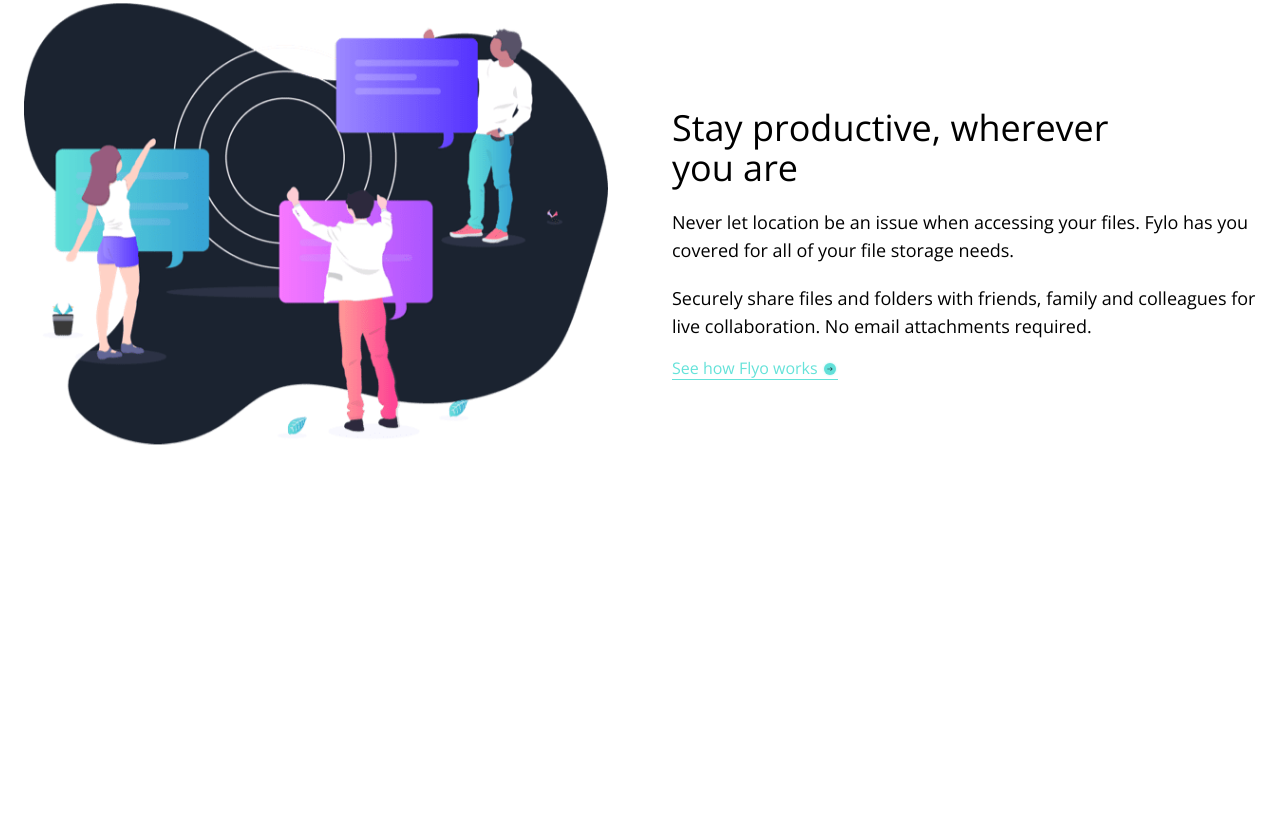
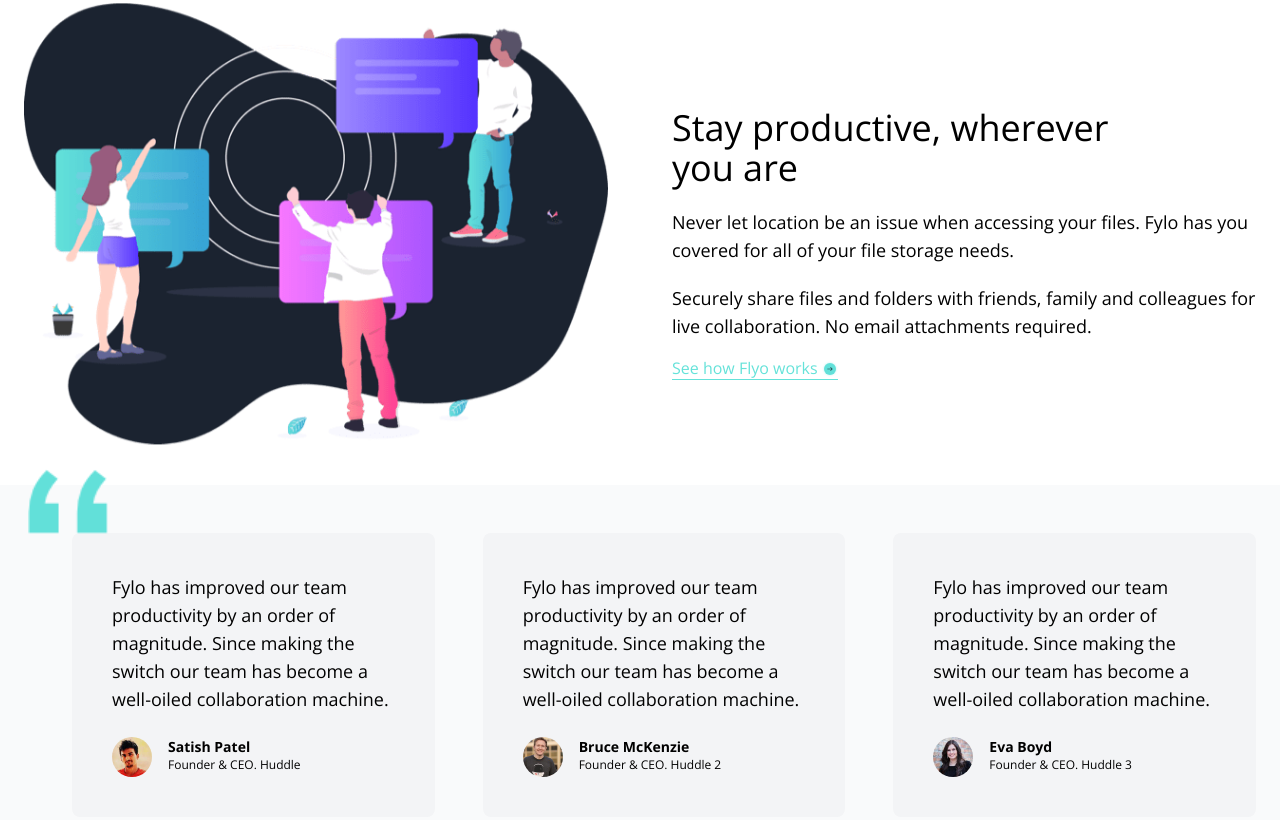
Before and after one commit to Plyavinskiy/fylo-with-tailwind-css, a website: page index.html in a window 1280 px wide. Shown: the part 2143-2963 px from the top of the page. Before the commit the page ends 2628 px from the top, so only its background shows below. Drawn offline with nearby package versions, Linux system fonts and the light colour scheme.

Commit message:
feat: add the Testimonials section

```diff
--- a/index.html
+++ b/index.html
@@ -383,5 +383,92 @@
         </div>
       </div>
     </section>
+
+    <!-- Testimonials Section -->
+    <section id="testimonials" class="bg-gray-50 dark:bg-darkBlue">
+      <!-- Testimonials Container -->
+      <div class="container mx-auto px-6 pt-12 pb-80 md:pb-96">
+        <!-- Boxes Container -->
+        <div
+          class="relative flex flex-col w-full space-y-6 md:flex-row md:space-y-0 md:space-x-12"
+        >
+          <!-- Quotes Image -->
+          <img
+            src="assets/bg-quotes.png"
+            alt="Quotes"
+            class="absolute left-1 -top-2 w-10 md:-top-16 md:w-20"
+          />
+
+          <!-- Box 1 -->
+          <div
+            class="flex flex-col p-10 space-y-6 rounded-lg bg-gray-100 dark:bg-darkBlue3 md:w-1/3"
+          >
+            <p class="text-sm leading-5 md:text-lg">
+              Fylo has improved our team productivity by an order of magnitude.
+              Since making the switch our team has become a well-oiled
+              collaboration machine.
+            </p>
+            <!-- Customer Info -->
+            <div class="flex space-x-4">
+              <img
+                src="assets/profile-1.jpg"
+                alt="Profile 1"
+                class="w-10 h-10 rounded-full"
+              />
+              <div>
+                <h5 class="text-sm font-semibold">Satish Patel</h5>
+                <p class="text-xs font-extralight">Founder & CEO. Huddle</p>
+              </div>
+            </div>
+          </div>
+
+          <!-- Box 2 -->
+          <div
+            class="flex flex-col p-10 space-y-6 rounded-lg bg-gray-100 dark:bg-darkBlue3 md:w-1/3"
+          >
+            <p class="text-sm leading-5 md:text-lg">
+              Fylo has improved our team productivity by an order of magnitude.
+              Since making the switch our team has become a well-oiled
+              collaboration machine.
+            </p>
+            <!-- Customer Info -->
+            <div class="flex space-x-4">
+              <img
+                src="assets/profile-2.jpg"
+                alt="Profile 1"
+                class="w-10 h-10 rounded-full"
+              />
+              <div>
+                <h5 class="text-sm font-semibold">Bruce McKenzie</h5>
+                <p class="text-xs font-extralight">Founder & CEO. Huddle 2</p>
+              </div>
+            </div>
+          </div>
+
+          <!-- Box 3 -->
+          <div
+            class="flex flex-col p-10 space-y-6 rounded-lg bg-gray-100 dark:bg-darkBlue3 md:w-1/3"
+          >
+            <p class="text-sm leading-5 md:text-lg">
+              Fylo has improved our team productivity by an order of magnitude.
+              Since making the switch our team has become a well-oiled
+              collaboration machine.
+            </p>
+            <!-- Customer Info -->
+            <div class="flex space-x-4">
+              <img
+                src="assets/profile-3.jpg"
+                alt="Profile 1"
+                class="w-10 h-10 rounded-full"
+              />
+              <div>
+                <h5 class="text-sm font-semibold">Eva Boyd</h5>
+                <p class="text-xs font-extralight">Founder & CEO. Huddle 3</p>
+              </div>
+            </div>
+          </div>
+        </div>
+      </div>
+    </section>
   </body>
 </html>
```
Also changed, not shown: css/style.css.
